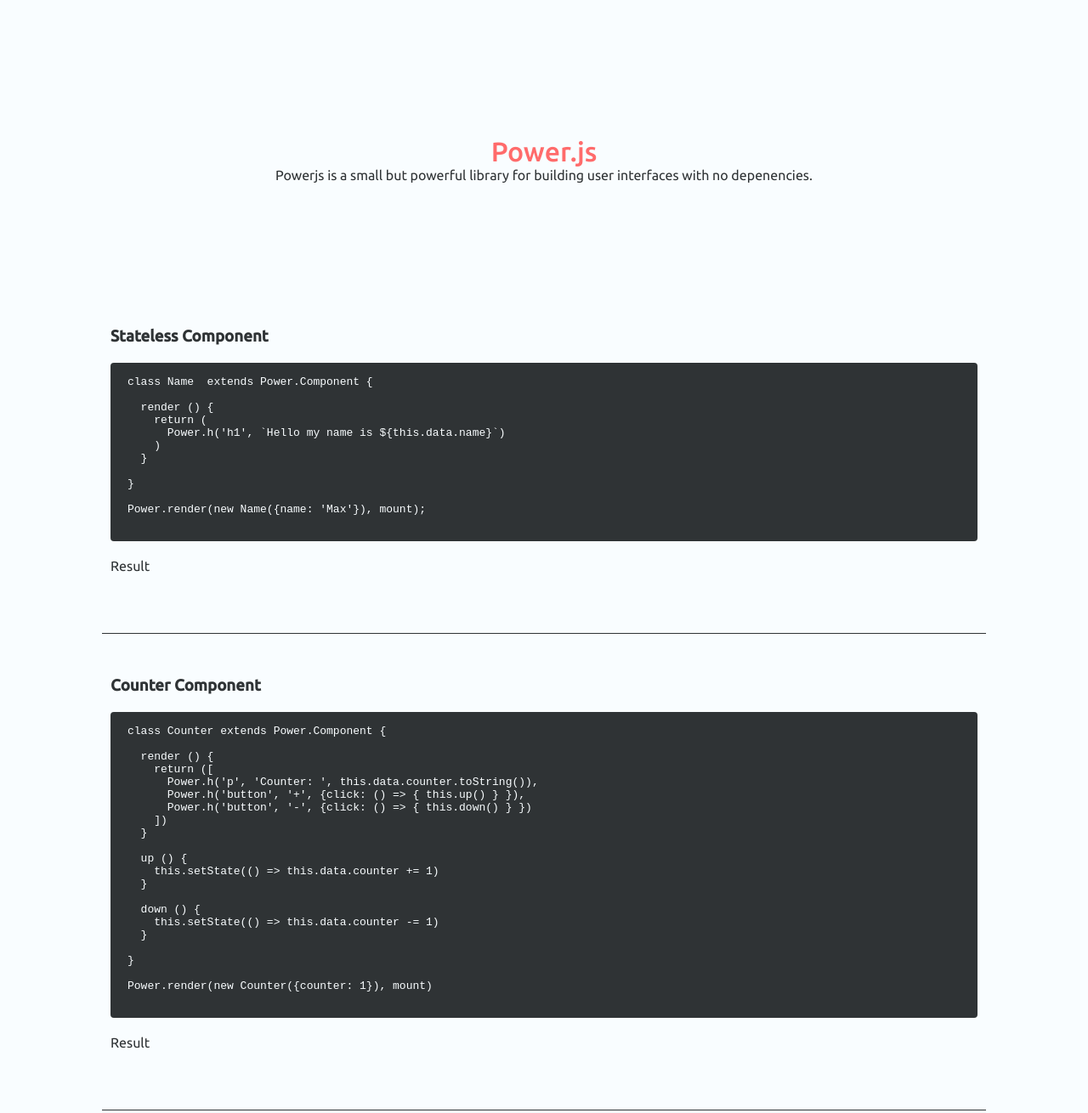
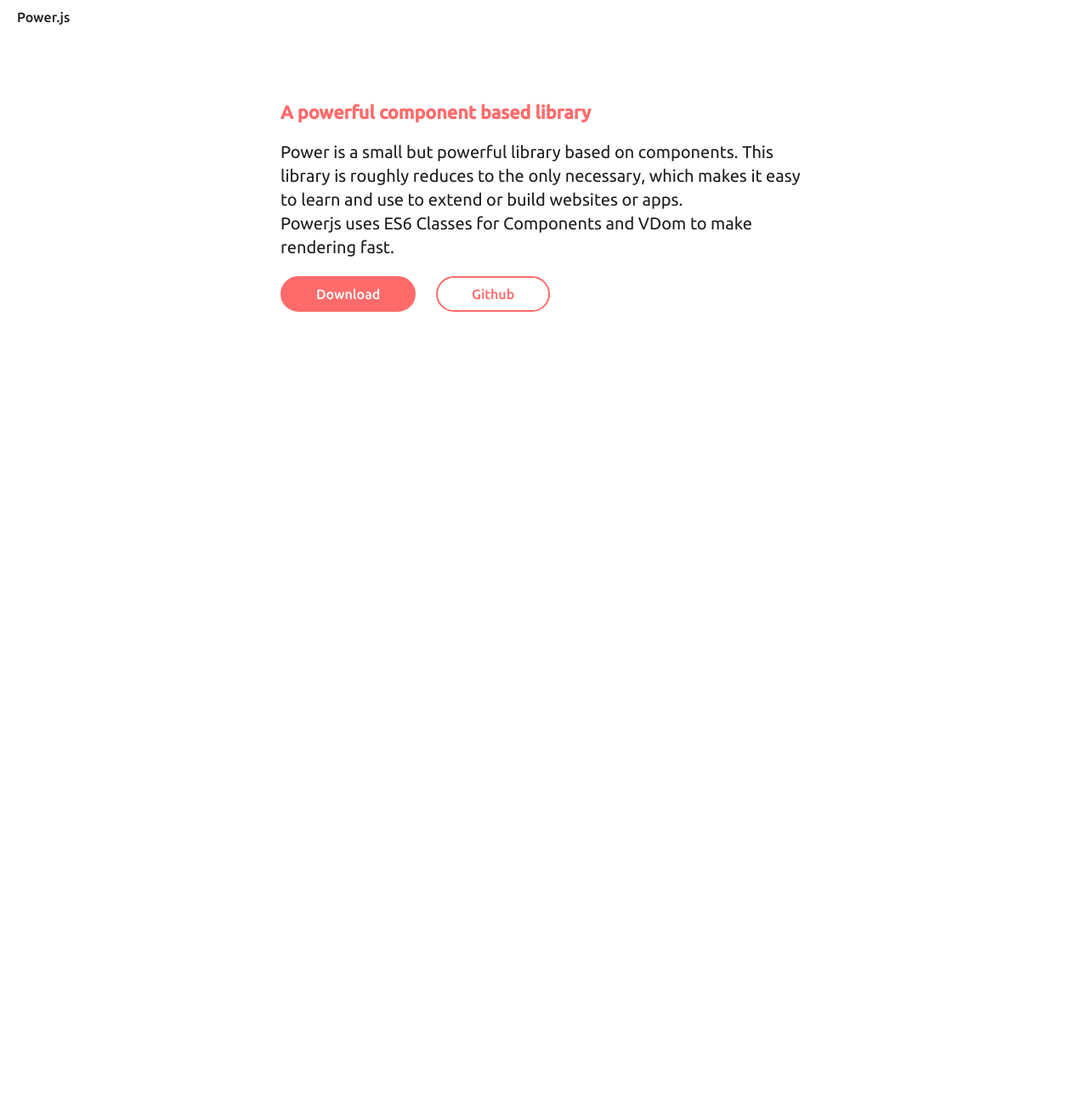
Before and after one commit to marcroelans/powerjs, a website built with webpack: page docs/index.html in a window 1280 px wide. Shown: the top 1310 px of the page at 85% size. After the commit the page ends 800 px from the top, so only its background shows below. Built offline with nearby package versions, Linux system fonts and the light colour scheme; a script that the page names is missing.

Commit message:
First setup on power website

```diff
--- a/docs/index.html
+++ b/docs/index.html
@@ -3,218 +3,62 @@
   <head>
     <meta charset="utf-8">
     <title>Powerjs</title>
-    <script src="https://cdn.rawgit.com/janmarkuslanger/powerjs/e9c0168b/dist/power-dev.js"></script>
-    <!-- <script src="../dist/power-dev.js"></script> -->
     <link href="https://fonts.googleapis.com/css?family=Ubuntu:400,500" rel="stylesheet">
     <link rel="stylesheet" href="./styles.css">
     <meta name="viewport" content="width=device-width, initial-scale=1">
   </head>
+
   <body>
 
+    <navigationbar></navigationbar>
+
     <div class="stage">
-      <h1 class="title">Power.js</h1>
-      <h2 class="subtitle">Powerjs is a small but powerful library for building user interfaces with no depenencies.</h2>
-    </div>
-
-    <div class="example stateless">
-
       <div class="inside">
 
-        <div class="title"><h3 class="title">Stateless Component</h3></div>
+        <h1 class="title">A powerful component based library</h1>
 
-        <div class="code">
-          <pre>
-            <code>
-class Name  extends Power.Component {
-
-  render () {
-    return (
-      Power.h('h1', `Hello my name is ${this.data.name}`)
-    )
-  }
-
-}
-
-Power.render(new Name({name: 'Max'}), mount);
-            </code>
-          </pre>
-
+        <div class="text">
+          <p>Power is a small but powerful library based on components.
+          This library is roughly reduces to the only necessary, which makes it easy to learn and use to extend or build websites or apps.<br>
+          Powerjs uses ES6 Classes for Components and VDom to make rendering fast.</p>
         </div>
 
-        <div class="demo">
-          <p class="result">Result</p>
+        <div class="buttons">
+          <a class="button filled" href="https://cdn.rawgit.com/janmarkuslanger/powerjs/f059c74d/dist/power.js" download="power.js">Download</a>
+          <a class="button border" href="https://github.com/janmarkuslanger/powerjs">Github</a>
         </div>
 
-        <script>
-
-          class Name  extends Power.Component {
-
-            render () {
-              return (
-                Power.h('h1', `Hello my name is ${this.data.name}`)
-              )
-            }
-
-          }
-
-          Power.render(new Name({name: 'Max'}), document.querySelector('.stateless .demo'));
-
-        </script>
       </div>
     </div>
 
 
-    <div class="example counter">
 
-      <div class="inside">
+    <script src="../dist/power-dev.js"></script>
+    <script>
 
-        <div class="title"><h3 class="title">Counter Component</h3></div>
+      class NavigationBar extends Power.Component {
 
-        <div class="code">
+        render() {
+          return(
+            Power.h('div', {class: 'inside'},
+              Power.h('a', {href: '/', class: 'logo'},
+                Power.h('span', 'Power.js')
+              ),
+              Power.h('div', {class: 'navigation'},
+                Power.h('a', {class: 'item', href: '#'}, 'API'),
+                Power.h('a', {class: 'item', href: '#'}, 'Demos'),
+                Power.h('a', {class: 'item', href: '#'}, 'Github')
+              )
+            )
+          )
+        }
 
-          <pre>
-            <code>
-class Counter extends Power.Component {
+      }
 
-  render () {
-    return ([
-      Power.h('p', 'Counter: ', this.data.counter.toString()),
-      Power.h('button', '+', {click: () => { this.up() } }),
-      Power.h('button', '-', {click: () => { this.down() } })
-    ])
-  }
+      Power.registerComponent(NavigationBar);
 
-  up () {
-    this.setState(() => this.data.counter += 1)
-  }
-
-  down () {
-    this.setState(() => this.data.counter -= 1)
-  }
-
-}
-
-Power.render(new Counter({counter: 1}), mount)
-            </code>
-          </pre>
-
-        </div>
-
-        <div class="demo">
-
-          <p class="result">Result</p>
-
-        </div>
-
-        <script>
-
-          class Counter extends Power.Component {
-
-            render () {
-              return ([
-                Power.h('p', 'Counter: ', this.data.counter.toString()),
-                Power.h('button', '+', {click: () => { this.up() } }),
-                Power.h('button', '-', {click: () => { this.down() } })
-              ])
-            }
-
-            up () {
-              this.setState(() => this.data.counter += 1)
-            }
-
-            down () {
-              this.setState(() => this.data.counter -= 1)
-            }
-
-          }
-
-          Power.render(new Counter({counter: 1}), document.querySelector('.counter .demo'))
-
-        </script>
-      </div>
-    </div>
-
-    <div class="example todo">
-
-      <div class="inside">
-
-        <div class="title"><h3 class="title">TodoApp</h3></div>
-
-        <div class="code">
-          <pre>
-            <code>
-class TodoApp extends Power.Component {
-
-  render () {
-
-    return ([
-      Power.h('input', {type: 'text', placeholder: 'Insert task', keyup: (e, element) => {
-        if(e.keyCode === 13) {
-          this.setState(() => this.data.todos.push(element.value))
-        }
-      }}),
-      this.renderTodos()
-    ])
-
-  }
-
-  renderTodos () {
-
-    if(this.data.todos.length === 0) {
-      return null;
-    } else {
-      const todos = this.data.todos.map(todo => Power.h('li', todo) )
-      return Power.h('ul', todos)
-    }
-
-  }
-
-}
-
-Power.render(new TodoApp({todos: []}), mount)
-            </code>
-          </pre>
-        </div>
-
-        <div class="demo"><p class="result">Result</p></div>
-
-        <script>
-
-          class TodoApp extends Power.Component {
-
-            render () {
-
-              return ([
-                Power.h('input', {type: 'text', placeholder: 'Insert task', keyup: (e, element) => {
-                  if(e.keyCode === 13) {
-                    this.setState(() => this.data.todos.push(element.value))
-                  }
-                }}),
-                this.renderTodos()
-              ])
-
-            }
-
-            renderTodos () {
-
-              if(this.data.todos.length === 0) {
-                return null;
-              } else {
-                const todos = this.data.todos.map(todo => Power.h('li', todo) )
-                return Power.h('ul', todos)
-              }
-
-            }
-
-          }
-
-          Power.render(new TodoApp({todos: []}), document.querySelector('.todo .demo'))
-
-        </script>
-
-      </div>
-
-    </div>
+    </script>
 
   </body>
+
 </html>
--- a/docs/styles.css
+++ b/docs/styles.css
@@ -3,92 +3,100 @@
   *
   * red: #ff6b6b
   * black: #2f3335
-  * white: #f9fdff
+  * white: #ffffff
   */
 
 
 /* Basics */
 body {
   font-family: 'Ubuntu', sans-serif;
-  background-color: #f9fdff;
-  color: #2f3335;
+  background-color: rgb(255, 255, 255);
+  color: rgb(30, 30, 30);
 }
 * {
   margin: 0;
   padding: 0;
   box-sizing: border-box;
 }
+::selection {
+  background: rgb(255, 255, 255); /* WebKit/Blink Browsers */
+  color: #ff6b6b;
+}
+::-moz-selection {
+  background: rgb(255, 255, 255); /* Gecko Browsers */
+  color: #ff6b6b;
+}
+
+/* Elements */
+.button {
+  padding: 0.625rem 2.5rem;
+  display: inline-block;
+  width: 100%;
+  border: 0.125rem solid #ff6b6b;
+  border-radius: 2.5rem;
+  text-align: center;
+  margin-bottom: 1.25rem;
+  color: #ff6b6b;
+  text-decoration: none;
+  font-weight: 500;
+}
+.button.filled {
+  background-color: #ff6b6b;
+  color: rgb(255, 255, 255);
+}
+
+/* Component - NavigationBar */
+navigationbar {
+  position: relative;
+  top: 0;
+  left: 0;
+  width: 100%;
+  height: 2.5rem;
+  margin-bottom: 2.5rem;
+}
+navigationbar .navigation {
+  visibility: hidden;
+}
+navigationbar .logo {
+  font-size: 1rem;
+  font-weight: 500;
+  position: absolute;
+  top: 50%;
+  left: 1.25rem;
+  transform: translateY(-50%);
+  color: rgb(30, 30, 30);
+  text-decoration: none;
+}
 
 /* Stage */
 .stage {
-  padding: 10rem 0;
-  text-align: center;
+  padding: 2.5rem 1.25rem;
 }
 .stage .title {
-  font-weight: 500;
   color: #ff6b6b;
-}
-.stage .subtitle {
-  font-size: 1rem;
-  font-weight: 400;
-}
-
-pre {
-  background-color: #2f3335;
-  text-align: left;
-  width: 100%;
-  padding: 0 1.25rem;
-  border-radius: 0.25rem;
-}
-code {
-  color: #f9fdff;
-  width: 100%;
-}
-
-/* Example */
-.example .inside {
-  position: relative;
-  padding: 0.625rem;
-  margin: 0 auto;
-  margin-bottom: 1.25rem;
-  padding-bottom: 1.25rem;
-  border-bottom: 0.0625rem solid #2f3335;
-}
-.example .inside::after {
-  content: " ";
-  position: absolute;
-  display: block;
-  bottom: 0;
-  left: 0;
-  width: 100%;
-  height: 0.0625rem;
-}
-.example .title {
-  width: 100%;
+  font-size: 1.35rem;
   margin-bottom: 1.25rem;
 }
-.example .demo {
-  padding: 1.25rem 0;
-}
-.example .demo .result {
-  margin-bottom: 0.625rem;
-}
-
-.counter button {
-  width: 100px;
-  text-align: center;
-  border: none;
-  padding: 0.625rem;
-  margin-right: 0.625rem;
+.stage .text {
+  font-size: 1.25rem;
+  line-height: 1.75rem;
+  margin-bottom: 1.25rem;
 }
 
 
-@media (min-width: 70em) {
+@media (min-width: 50rem) {
 
-  .example .inside {
-    width: 65rem;
-    margin-bottom: 2.5rem;
-    padding-bottom: 2.5rem;
+  /* Elements */
+  .button {
+    width: auto;
+    margin-right: 1.25rem;
   }
 
+  /* Stage */
+  .stage > .inside {
+    width: 50%;
+    margin: 0 auto;
+  }
+
+
 }
```
